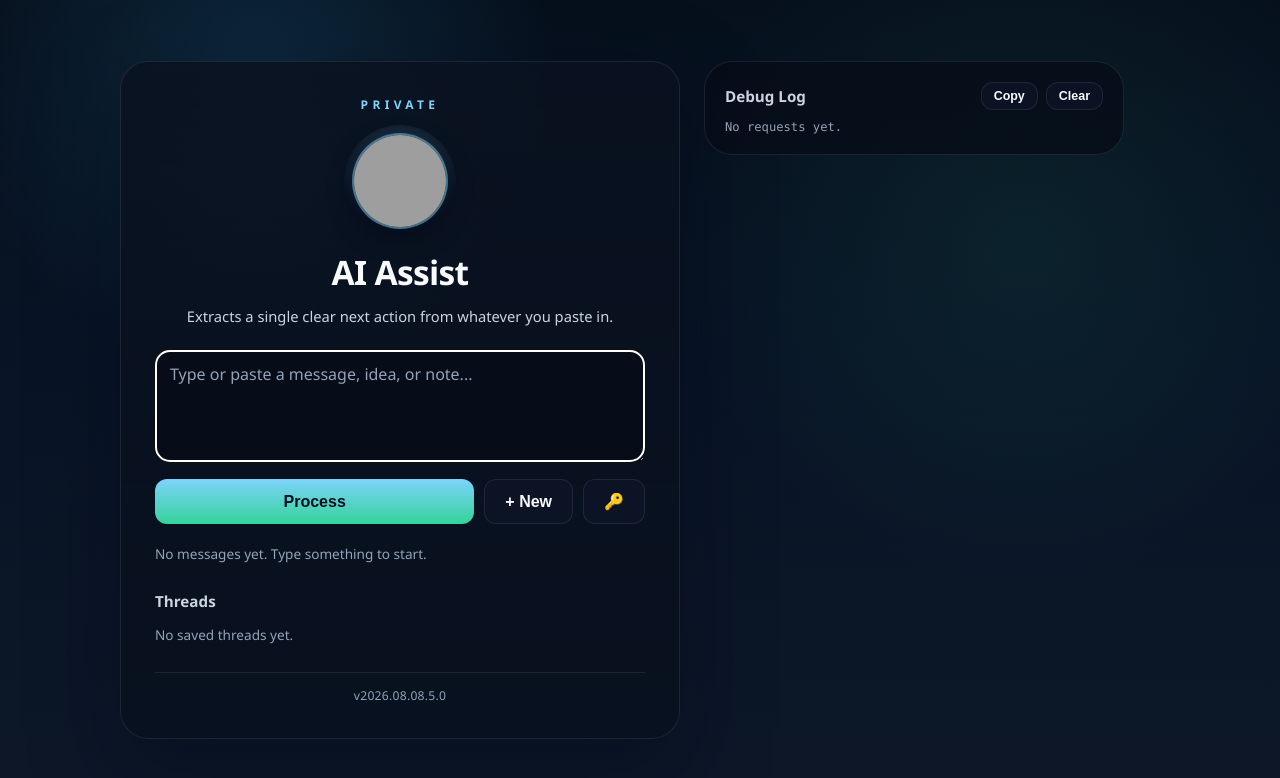
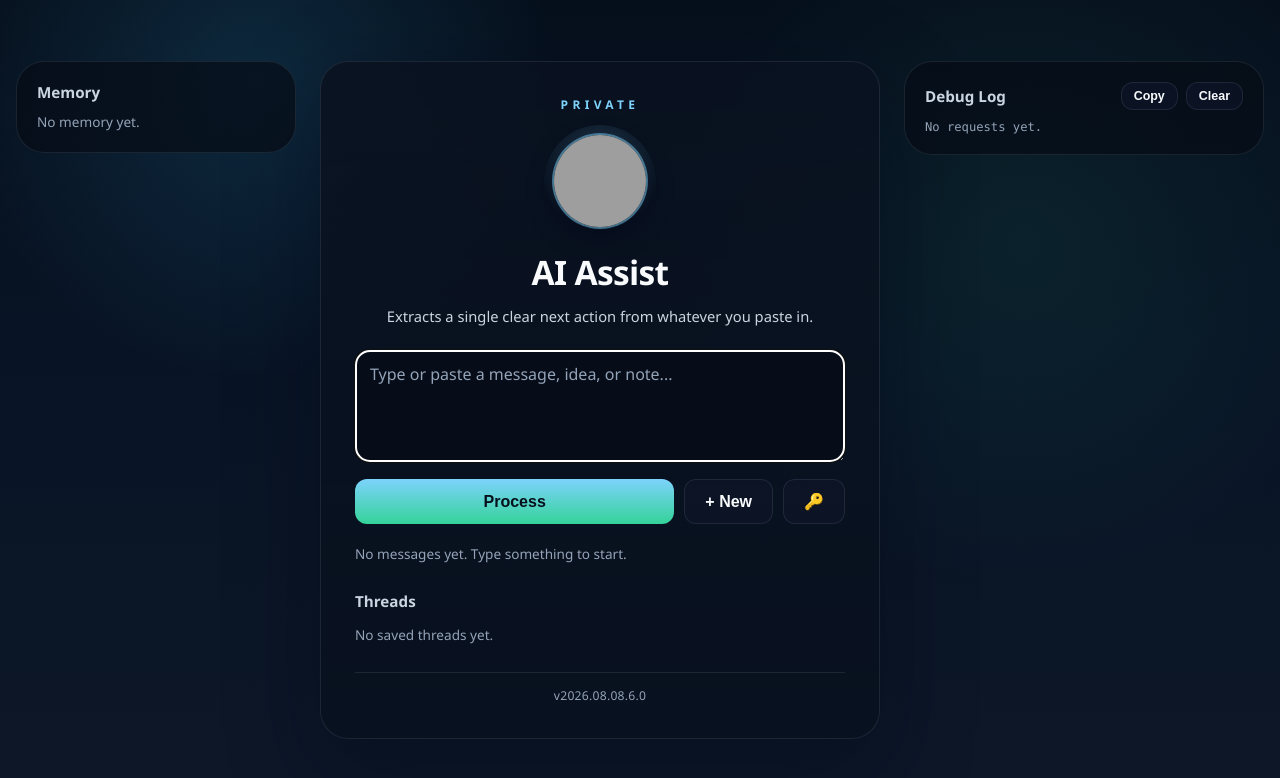
Before and after one commit to timnickel/5cents-intelligence-public, a website: page ai-assist.html in a window 1280 px wide. Drawn offline with Linux system fonts and the light colour scheme; grey boxes are pictures that could not be loaded.

Commit message:
Add a Memory panel on the left showing the running thread summary
Mirrors the debug card layout on the right. Updates whenever the
current thread's memory changes (new turn, loading a saved thread,
or starting a new one).

Co-Authored-By: Claude Sonnet 5 <noreply@anthropic.com>

```diff
--- a/ai-assist.html
+++ b/ai-assist.html
@@ -34,7 +34,7 @@
       }
 
       main {
-        width: min(1040px, calc(100% - 32px));
+        width: min(1400px, calc(100% - 32px));
         margin: 0 auto;
         min-height: 100vh;
         display: grid;
@@ -66,6 +66,15 @@
 
         .hero {
           max-width: none;
+          order: 1;
+        }
+
+        #memory {
+          order: 2;
+        }
+
+        #debug {
+          order: 3;
         }
       }
 
@@ -369,6 +378,45 @@
         }
       }
 
+      #memory {
+        flex: 1 1 280px;
+        max-width: 320px;
+        position: sticky;
+        top: 32px;
+        border: 1px solid var(--line);
+        border-radius: 28px;
+        background: rgba(6, 12, 22, 0.7);
+        padding: 20px;
+      }
+
+      @media (max-width: 860px) {
+        #memory {
+          max-width: none;
+          position: static;
+        }
+      }
+
+      .memory-header {
+        margin: 0 0 10px;
+        font-size: 0.95rem;
+        color: #cbd5e1;
+      }
+
+      #memoryContent {
+        margin: 0;
+        max-height: 60vh;
+        overflow: auto;
+        white-space: pre-wrap;
+        word-break: break-word;
+        font-size: 0.85rem;
+        line-height: 1.5;
+        color: var(--text);
+      }
+
+      #memoryContent.empty {
+        color: var(--muted);
+      }
+
       .debug-header {
         display: flex;
         align-items: center;
@@ -409,6 +457,10 @@
   <body>
     <main>
       <div class="layout">
+        <div id="memory">
+          <h2 class="memory-header">Memory</h2>
+          <div id="memoryContent" class="empty">No memory yet.</div>
+        </div>
         <div class="hero">
           <p class="eyebrow">Private</p>
           <div class="mascot-wrap">
@@ -431,7 +483,7 @@
             <h2>Threads</h2>
             <div id="threadList"></div>
           </div>
-          <p class="page-version">v2026.08.08.5.0</p>
+          <p class="page-version">v2026.08.08.6.0</p>
         </div>
         <div id="debug">
           <div class="debug-header">
@@ -458,6 +510,7 @@
       var transcriptEl = document.getElementById("transcript");
       var optionsEl = document.getElementById("options");
       var threadListEl = document.getElementById("threadList");
+      var memoryContentEl = document.getElementById("memoryContent");
       var debugLogEl = document.getElementById("debugLog");
       var clearDebugEl = document.getElementById("clearDebug");
       var copyDebugEl = document.getElementById("copyDebug");
@@ -595,6 +648,7 @@
         statusEl.className = "";
         statusEl.textContent = "";
         renderTranscript();
+        renderMemory();
         renderOptions(thread.options, function (label) {
           sendTurn(label);
         });
@@ -610,6 +664,7 @@
         statusEl.textContent = "";
         optionsEl.innerHTML = "";
         renderTranscript();
+        renderMemory();
         renderThreads();
         messageEl.focus();
       }
@@ -631,6 +686,16 @@
             "</div>";
         }
         transcriptEl.innerHTML = html;
+      }
+
+      function renderMemory() {
+        if (currentMemory) {
+          memoryContentEl.textContent = currentMemory;
+          memoryContentEl.className = "";
+        } else {
+          memoryContentEl.textContent = "No memory yet.";
+          memoryContentEl.className = "empty";
+        }
       }
 
       function promptForSecret() {
@@ -746,6 +811,7 @@
             currentMemory = result.data.memory || currentMemory;
             conversation.push({ role: "assistant", content: action });
             renderTranscript();
+            renderMemory();
             renderOptions(result.data.options, function (label) {
               sendTurn(label);
             });
@@ -781,6 +847,7 @@
 
       currentThreadId = generateId();
       renderTranscript();
+      renderMemory();
       renderThreads();
     </script>
   </body>
```
